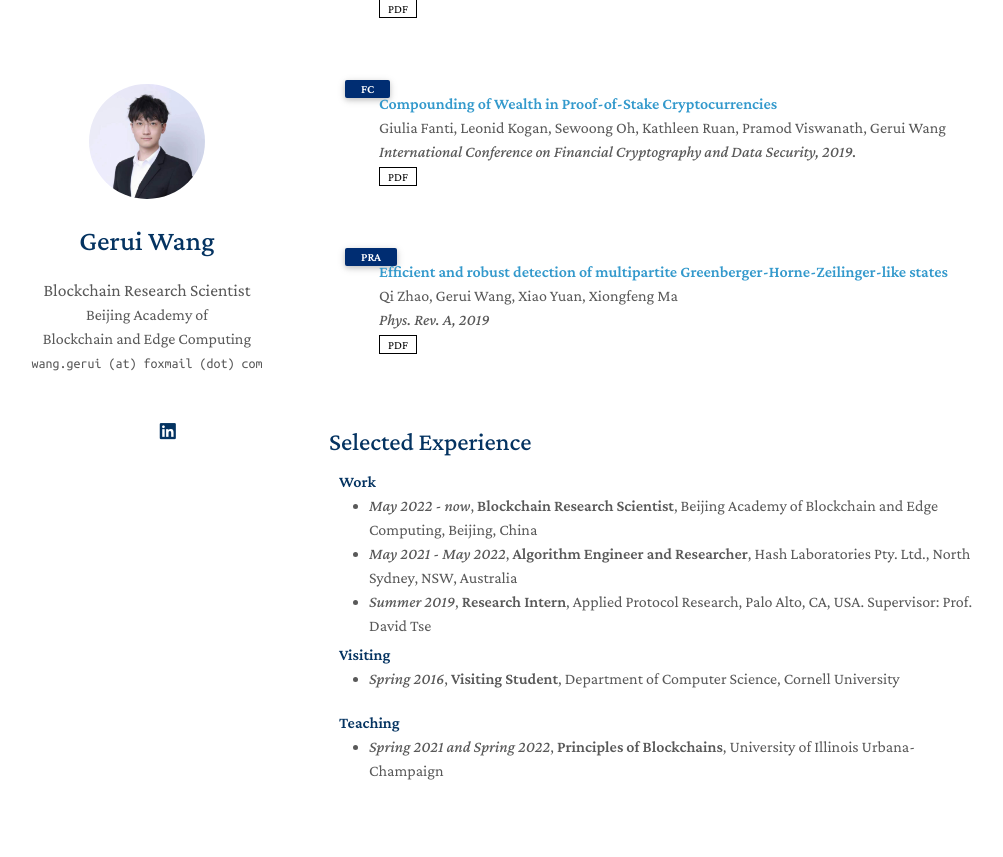
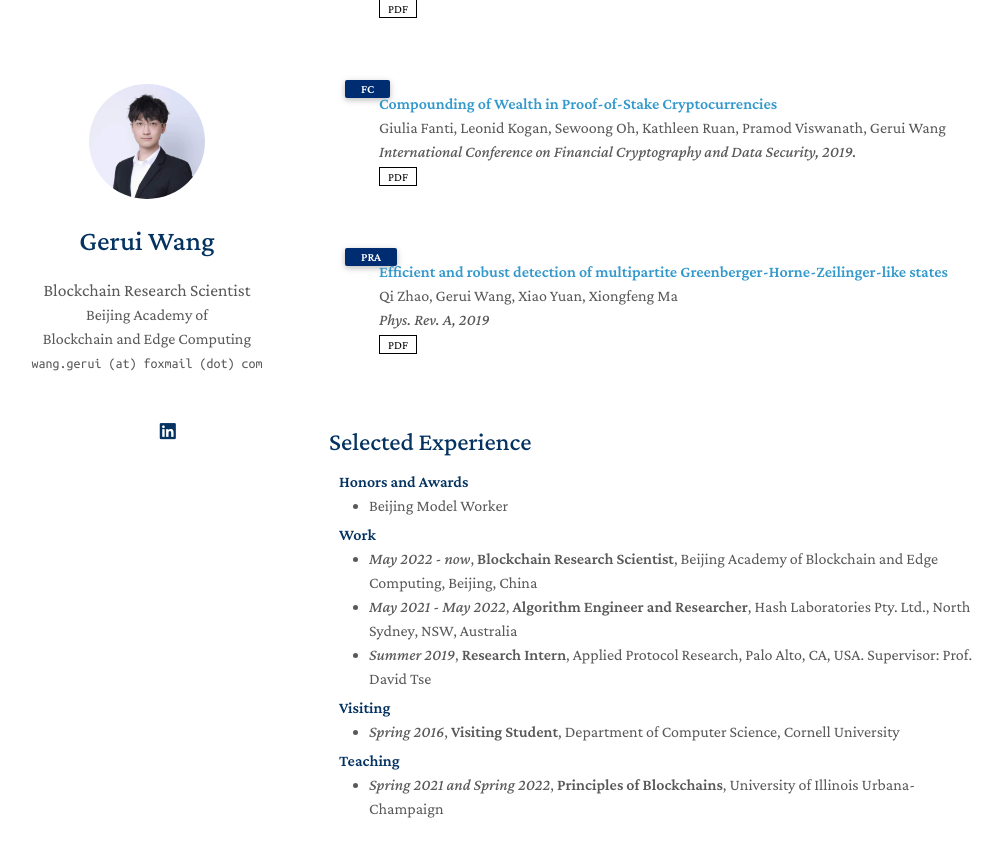
Before and after one commit to wang-gerui/wang-gerui.github.io, a Jekyll site: the page built from index.md, in a window 1280 px wide and 900 px high, scrolled down 1365 px. Shown: the top 857 px of the window, without its empty margins (141-1144 px from the left). Built offline with Jekyll 4.4.1, drawn with Linux system fonts in a browser that asks for light colours; nearby versions of some CDN libraries; a style sheet for code colours, icons or effects is not loaded.

Commit message:
change margin, clean img

```diff
--- a/_includes/experience.md
+++ b/_includes/experience.md
@@ -1,4 +1,9 @@
 ## Selected Experience
+
+<h4 style="margin:0 10px 0;">Honors and Awards</h4>
+<ul style="margin:0 0 5px;">
+  <li>Beijing Model Worker</li>
+</ul>
 
 <h4 style="margin:0 10px 0;">Work</h4>
 
@@ -10,12 +15,12 @@
 
 <h4 style="margin:0 10px 0;">Visiting</h4>
 
-<ul style="margin:0 0 20px;">
+<ul style="margin:0 0 5px;">
   <li><i>Spring 2016</i>, <b>Visiting Student</b>, Department of Computer Science, Cornell University</li>
 </ul>
 
 <h4 style="margin:0 10px 0;">Teaching</h4>
 
-<ul style="margin:0 0 20px;">
+<ul style="margin:0 0 5px;">
   <li><i>Spring 2021 and Spring 2022</i>, <b>Principles of Blockchains</b>, University of Illinois Urbana-Champaign</li>
 </ul>
```
Also changed, not shown: zh.md (+2 -1 lines), assets/img/avatar.png (deleted), assets/img/teaser_example.png (deleted), assets/img/teaser_example_2.png (deleted).
